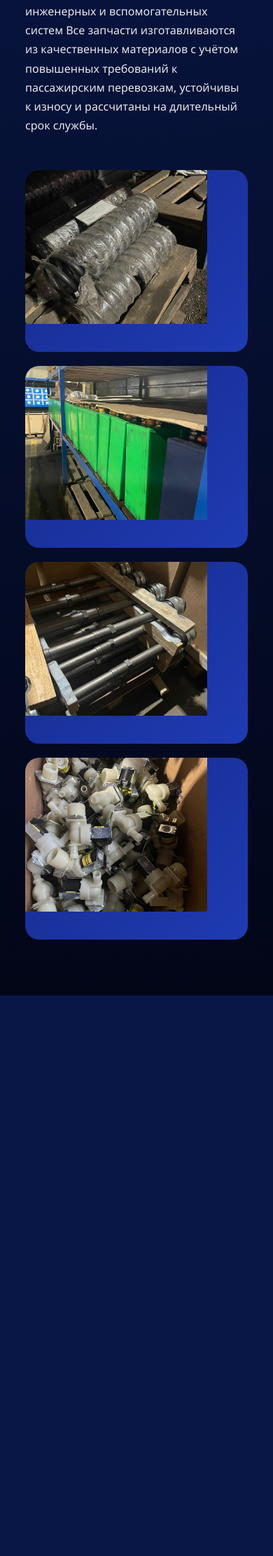
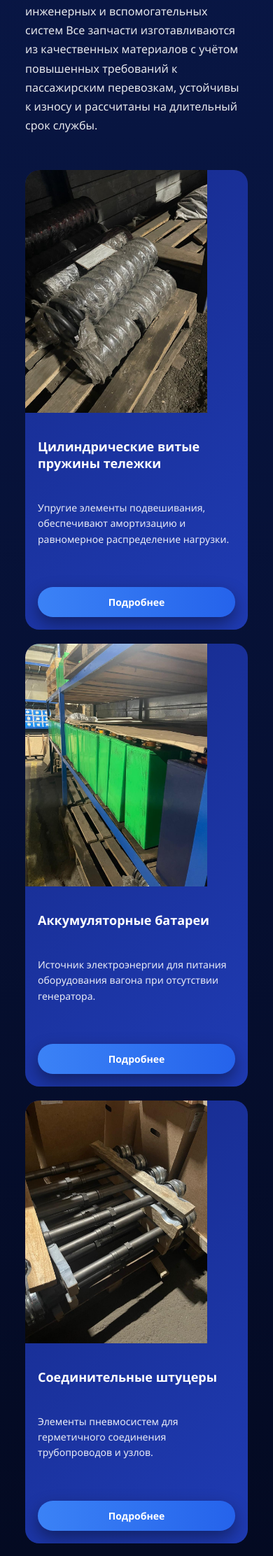
Before and after one commit to sungaterlanuly22-sketch/orientexpress, a Flask app: page /catalog in a window 390 px wide. Shown: the part 827-3051 px from the top of the page at 70% size. Before the commit the page ends 2250 px from the top, so only its background shows below. Run offline with Flask 3, Linux system fonts and the light colour scheme.

Commit message:
fix card auto height, remove overflow, mobile grid

```diff
--- a/static/style.css
+++ b/static/style.css
@@ -1,6 +1,18 @@
-body{
+*{
+  box-sizing:border-box;
+}
+
+html, body{
   margin:0;
+  padding:0;
+  overflow-x:hidden;
   font-family:Arial, sans-serif;
+}
+
+img, video{
+  max-width:100%;
+  height:auto;
+  display:block;
 }
 
 /* HEADER */
@@ -1058,3 +1070,34 @@ img, video{
   max-width:100%;
   height:auto;
 }
+/* === FIX ОБРЕЗАНИЯ ТЕКСТА === */
+
+.card{
+  height:auto !important;
+  min-height:auto !important;
+}
+
+.card-content{
+  height:auto !important;
+  overflow:visible !important;
+  display:flex;
+  flex-direction:column;
+  gap:12px;
+}
+
+.card-content p{
+  white-space:normal !important;
+  word-break:break-word;
+}
+
+/* Картинка не ломает карточку */
+.card-img{
+  height:auto !important;
+}
+
+/* МОБИЛКА */
+@media (max-width:768px){
+  .card{
+    grid-template-columns:1fr !important;
+  }
+}
```
